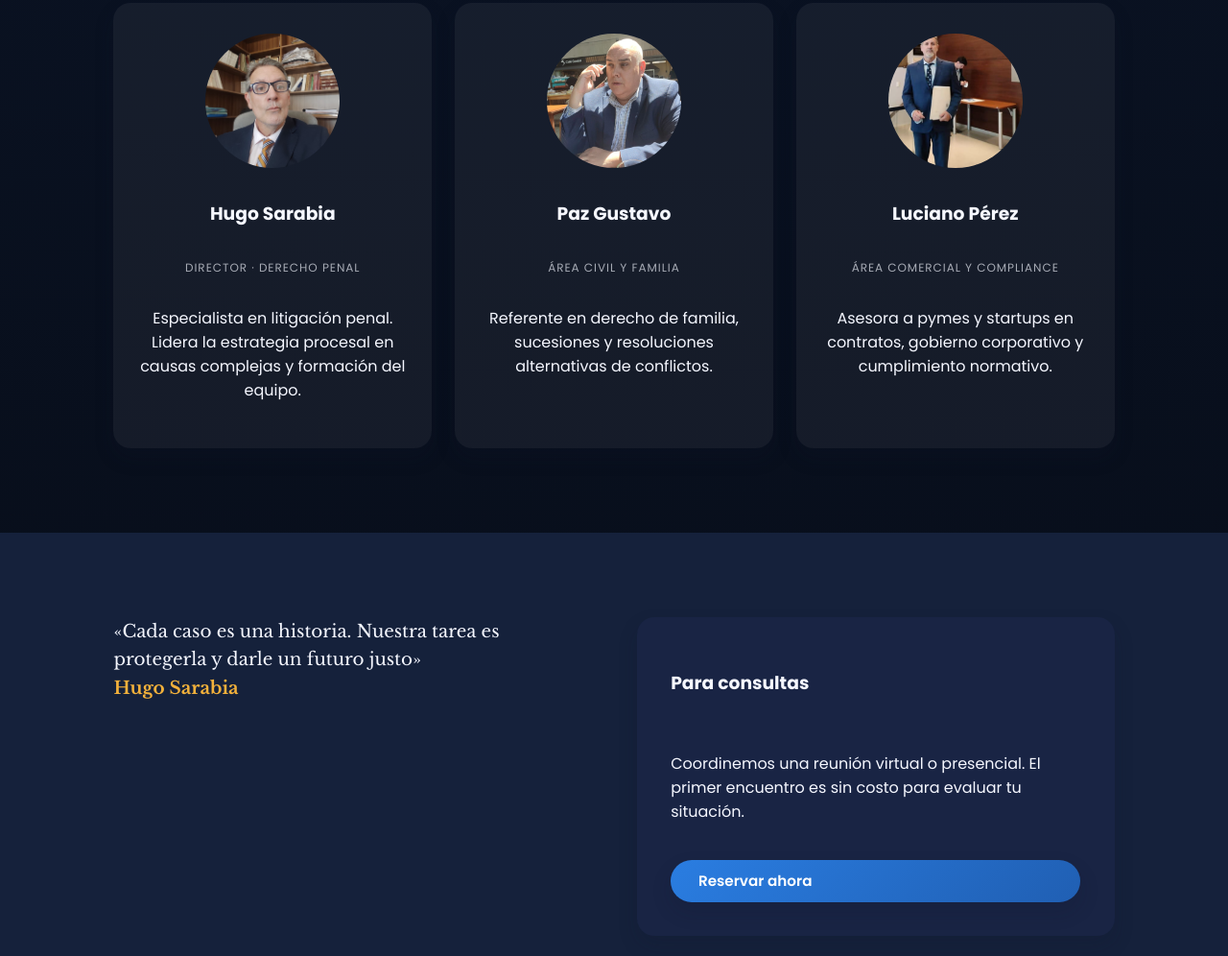
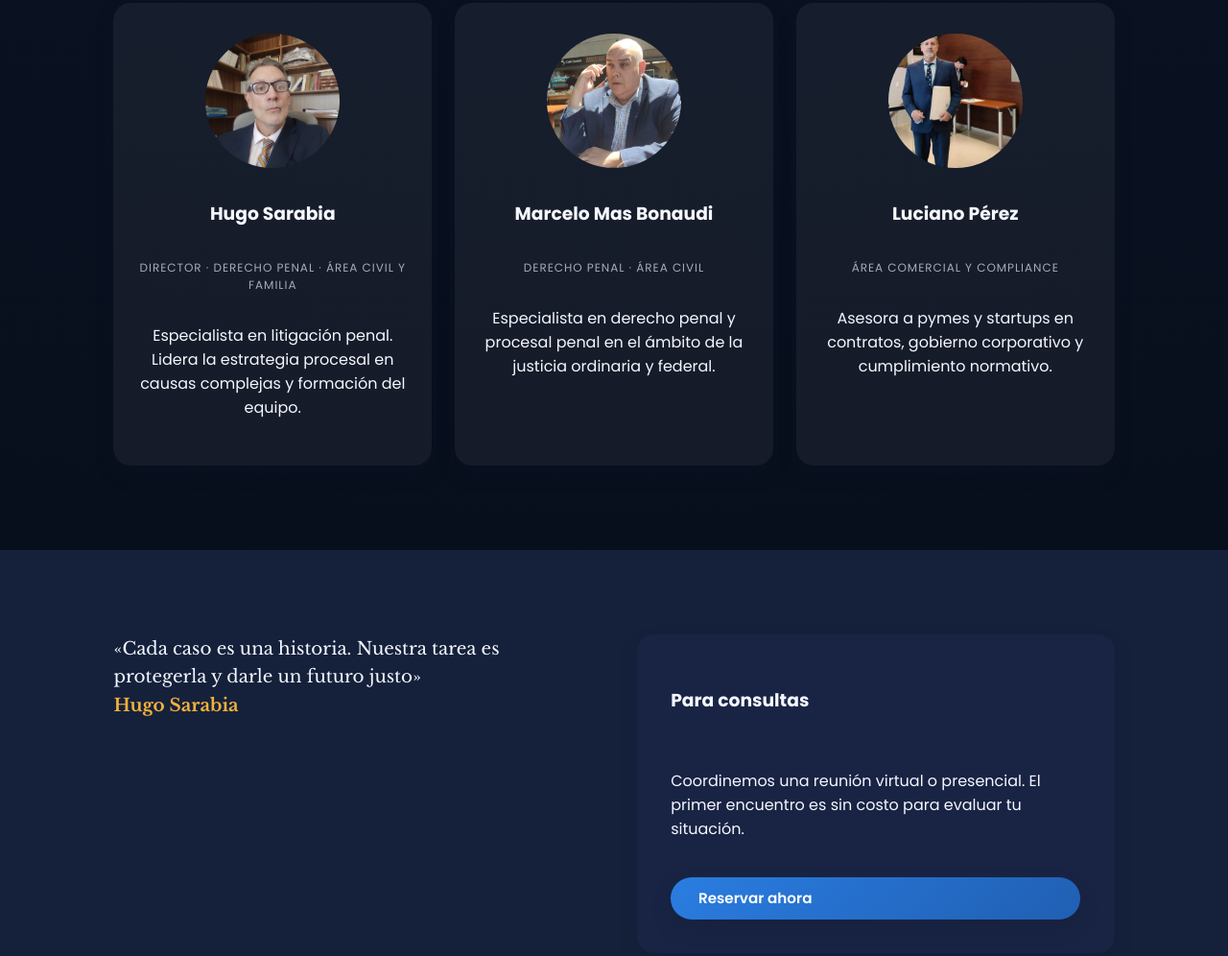
Before and after one commit to jose10Ar/EstudioSarabia, a website built with Vite: page nosotros.html in a window 1280 px wide. Shown: the part 2684-3680 px from the top of the page at 96% size. Built offline with nearby package versions, Linux system fonts and the light colour scheme.

Commit message:
Actualizar pÃ¡gina nosotros.html

```diff
--- a/nosotros.html
+++ b/nosotros.html
@@ -112,14 +112,14 @@
                         <article class="team-card">
                             <img src="images/NosoHugo.jpeg" alt="Hugo Sarabia" />
                             <h3>Hugo Sarabia</h3>
-                            <span class="team-card__role">Director · Derecho Penal</span>
+                            <span class="team-card__role">Director · Derecho Penal · Área Civil y Familia</span>
                             <p>Especialista en litigación penal. Lidera la estrategia procesal en causas complejas y formación del equipo.</p>
                         </article>
                         <article class="team-card">
                             <img src="images/SocioMas.jpeg" alt="Equipo civil" />
-                            <h3>Paz Gustavo</h3>
-                            <span class="team-card__role">Área Civil y Familia</span>
-                            <p>Referente en derecho de familia, sucesiones y resoluciones alternativas de conflictos.</p>
+                            <h3> Marcelo Mas Bonaudi</h3>
+                            <span class="team-card__role">Derecho Penal · Área Civil</span>
+                            <p>Especialista en derecho penal y procesal penal en el ámbito de la justicia ordinaria y federal.</p>
                         </article>
                         <article class="team-card">
                             <img src="imagenes/HugoEscalera.png" alt="Equipo comercial" />
```
